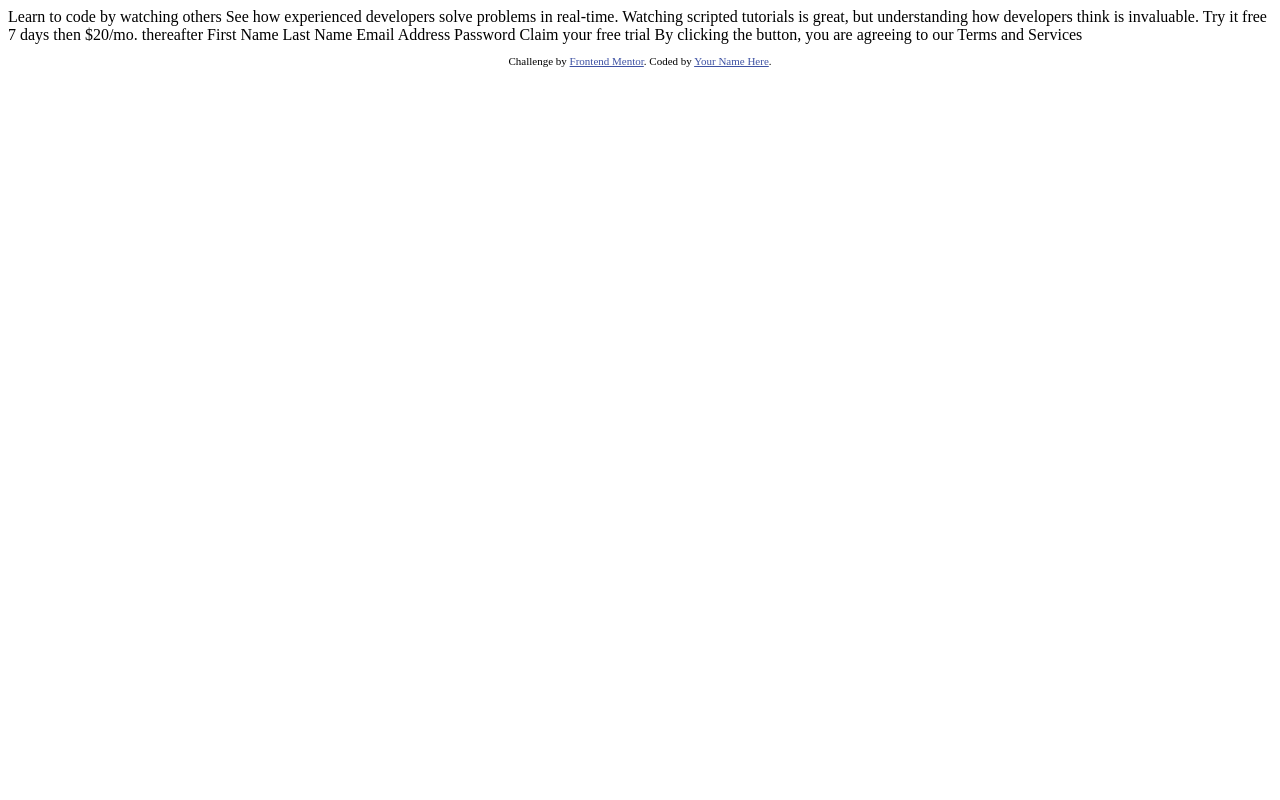
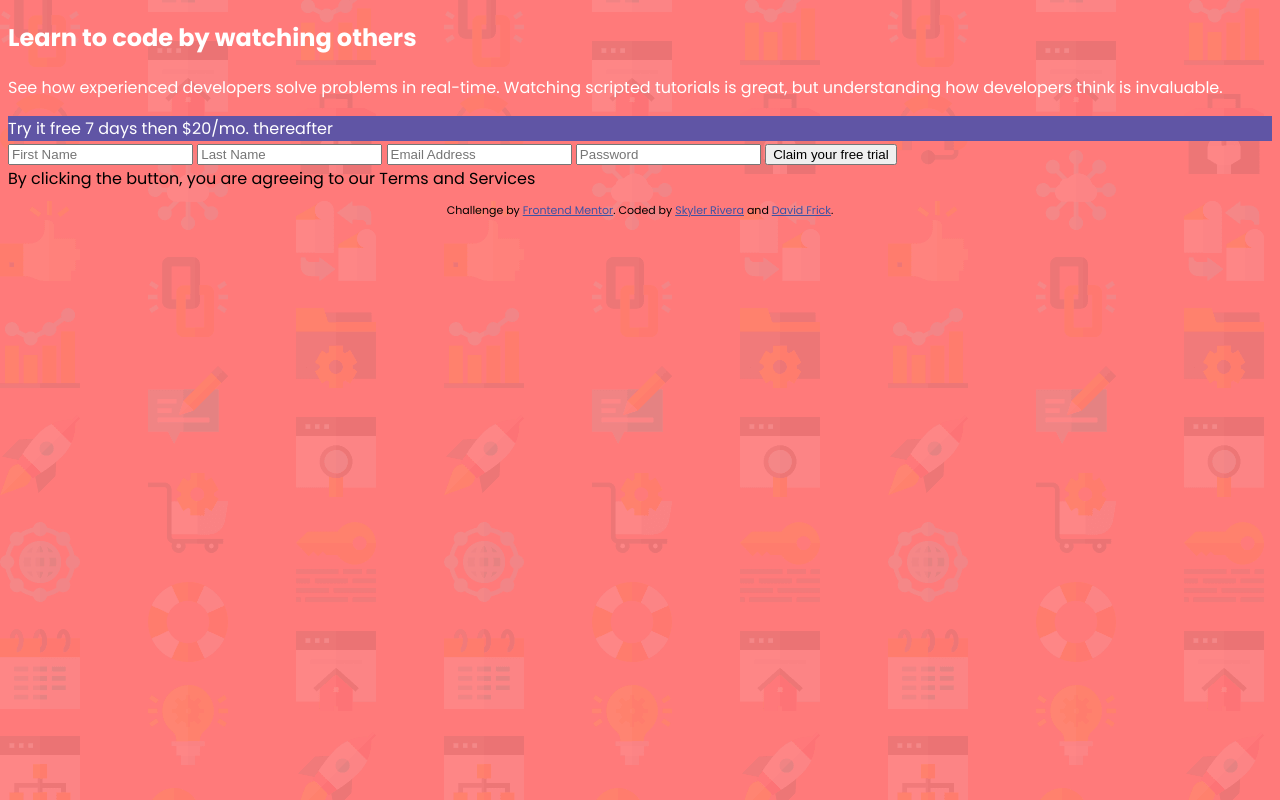
Before and after one commit to sriveragithub/intro-component-with-signup-form-master, a plain HTML site: page index.html in a window 1280 px wide. Drawn offline with Linux system fonts and the light colour scheme.

Commit message:
changes to HTML and addition of the style.css sheet with beginning styles

```diff
--- a/index.html
+++ b/index.html
@@ -2,41 +2,42 @@
 <html lang="en">
 <head>
   <meta charset="UTF-8">
-  <meta name="viewport" content="width=device-width, initial-scale=1.0"> <!-- displays site properly based on user's device -->
+  <meta name="viewport" content="width=device-width, initial-scale=1.0">
+  <link rel="icon" type="image/png" sizes="32x32" href="./images/favicon-32x32.png">
+  <title>Frontend Mentor | Intro component with sign up form</title>
+  <link rel="stylesheet" href="style.css">
+  <link rel="preconnect" href="https://fonts.gstatic.com">
+  <link href="https://fonts.googleapis.com/css2?family=Poppins:wght@400;500;600;700&display=swap" rel="stylesheet">
+</head>
 
-  <link rel="icon" type="image/png" sizes="32x32" href="./images/favicon-32x32.png">
+<body>
+  <main>
+    <div class="left-container">
+      <h2>Learn to code by watching others</h2>
+      <p>See how experienced developers solve problems in real-time. Watching scripted tutorials is great,
+        but understanding how developers think is invaluable.</p>
+    </div>
 
-  <title>Frontend Mentor | Intro component with sign up form</title>
+    <div class="right-container">
+      <div class="text-banner"><span class=text-span>Try it free 7 days</span> then $20/mo. thereafter</div>
+      <div class="input-card">
+        <input class="entry" id="fname" type="text" placeholder="First Name">
+        <input class="entry" id="lname" type="text" placeholder="Last Name">
+        <input class="entry" id="email" type="text" placeholder="Email Address">
+        <input class="entry" id="password" type="text" placeholder="Password">
 
-  <!-- Feel free to remove these styles or customise in your own stylesheet 👍 -->
-  <style>
-    .attribution { font-size: 11px; text-align: center; }
-    .attribution a { color: hsl(228, 45%, 44%); }
-  </style>
-</head>
-<body>
+        <button class="button" type="submit">Claim your free trial</button>
 
-  Learn to code by watching others
-
-  See how experienced developers solve problems in real-time. Watching scripted tutorials is great,
-  but understanding how developers think is invaluable.
-
-  Try it free 7 days then $20/mo. thereafter
-
-  First Name
-  Last Name
-  Email Address
-  Password
-
-  Claim your free trial
-
-  By clicking the button, you are agreeing to our Terms and Services
-
+        <div class="terms-and-service-text">By clicking the button, you are agreeing to our <span>Terms and Services</span></div>
+      </div>
+    </div>
+  </main>
   <footer>
     <p class="attribution">
       Challenge by <a href="https://www.frontendmentor.io?ref=challenge" target="_blank">Frontend Mentor</a>.
-      Coded by <a href="#">Your Name Here</a>.
+      Coded by <a href="https://github.com/sriveragithub/intro-component-with-signup-form-master">Skyler Rivera</a> and <a href="https://github.com/sriveragithub/intro-component-with-signup-form-master">David Frick</a>.
     </p>
   </footer>
+
 </body>
 </html>
--- /dev/null
+++ b/style.css
@@ -0,0 +1,49 @@
+
+/*
+main {
+    background-image: url(/images/bg-intro-desktop.png);
+    height: 100%;
+    background-position: center;
+    background-repeat: no-repeat;
+    background-size: cover;
+}
+*/
+
+:root{
+    --vddRed: hsl(0, 100%, 74%);
+    --vddGreen: hsl(154, 59%, 51%);
+    --vddPurple: hsl(248, 32%, 49%);
+    --darkBlue: hsl(249, 10%, 26%);
+    --grayishBlue: hsl(246, 25%, 77%);
+    font-size: 16px;
+}
+
+body {
+    background-image: url(/images/bg-intro-desktop.png);
+    font-family: 'Poppins', sans-serif;
+    background-color: var(--vddRed);
+}
+
+@media (max-width: 375px) {
+    body {
+        background-image: url(/images/bg-intro-mobile.png);
+    }
+}
+
+.left-container {
+    color: white;
+}
+
+.text-banner {
+    background-color: var(--vddPurple);
+    color: white;
+}
+
+.attribution {
+    font-size: 11px;
+    text-align: center;
+}
+
+.attribution a {
+    color: hsl(228, 45%, 44%);
+}
```
